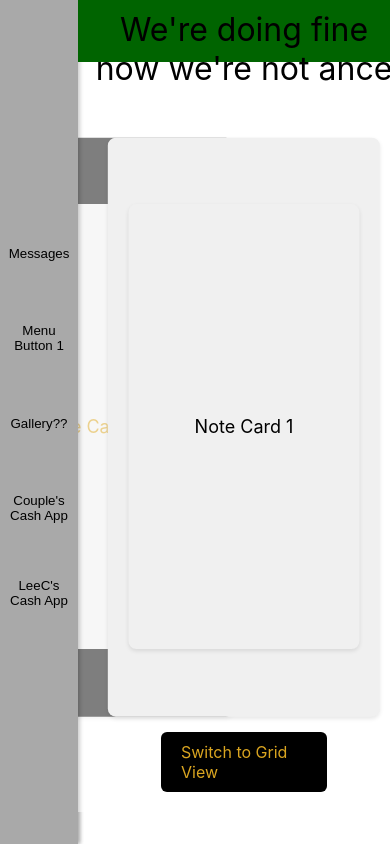
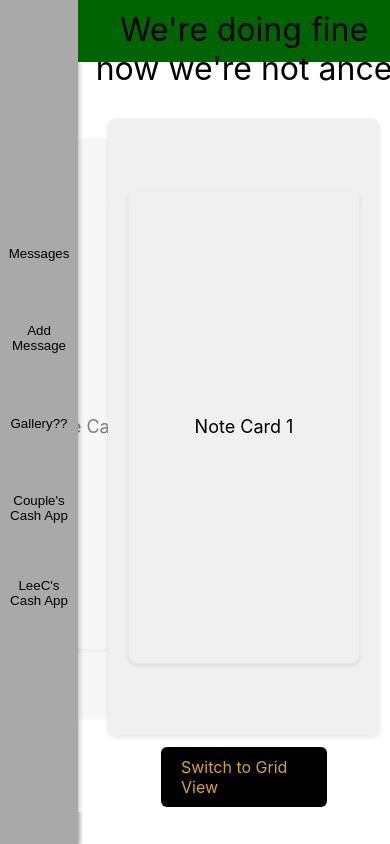
Before and after one commit to Nyleec/Gallery, a React (Create React App) app: page / in a window 390 px wide. Built offline with nearby package versions, Linux system fonts and the light colour scheme.

Commit message:
take it or leave. I think its responsive

```diff
--- a/src/App.css
+++ b/src/App.css
@@ -51,14 +51,15 @@
 }
 /* CSS for 3 cards shown in carousel*/
 .note-card.active {
+  height:75%;
   display: block;
   z-index: 1;
   opacity: 1;
 }
 
 .note-card.prev {
-  background-color: black; /* Replace with your desired background color */
-  color: goldenrod;
+ /* background-color: black;
+  color: goldenrod; */
   display: block;
   transform: translate(calc(-100% - 10px), -50%);
   opacity: .5;
@@ -66,8 +67,8 @@
 }
 
 .note-card.next {
-  background-color: black; /* Replace with your desired background color */
-  color: goldenrod;
+  /* background-color: black;
+  color: goldenrod; */
   display: block;
   transform: translate(calc(100% + 10px), -50%);
   margin-left: -30%;
@@ -110,7 +111,7 @@
 
 .menu-button {
   position: absolute;
-  bottom: 20px; /* Adjust the distance from the bottom */
+  bottom: 5px; /* Adjust the distance from the bottom */
   left: 50%;
   transform: translateX(-50%);
   padding: 10px 20px;
--- a/src/menu.js
+++ b/src/menu.js
@@ -32,9 +32,7 @@ const Menu = ({ noteCardsData, setNoteCardsData }) => {
       <div className='menuContainer'>
       <button>Messages</button>
 
-      <button className="addMessage" onClick={() => setShowTextInput(true)}>
-        Menu Button 1
-      </button>
+      <button className="addMessage" onClick={() => setShowTextInput(true)}> Add Message </button>
       {showTextInput && (
         <div className="addMessage">
           <input
```
